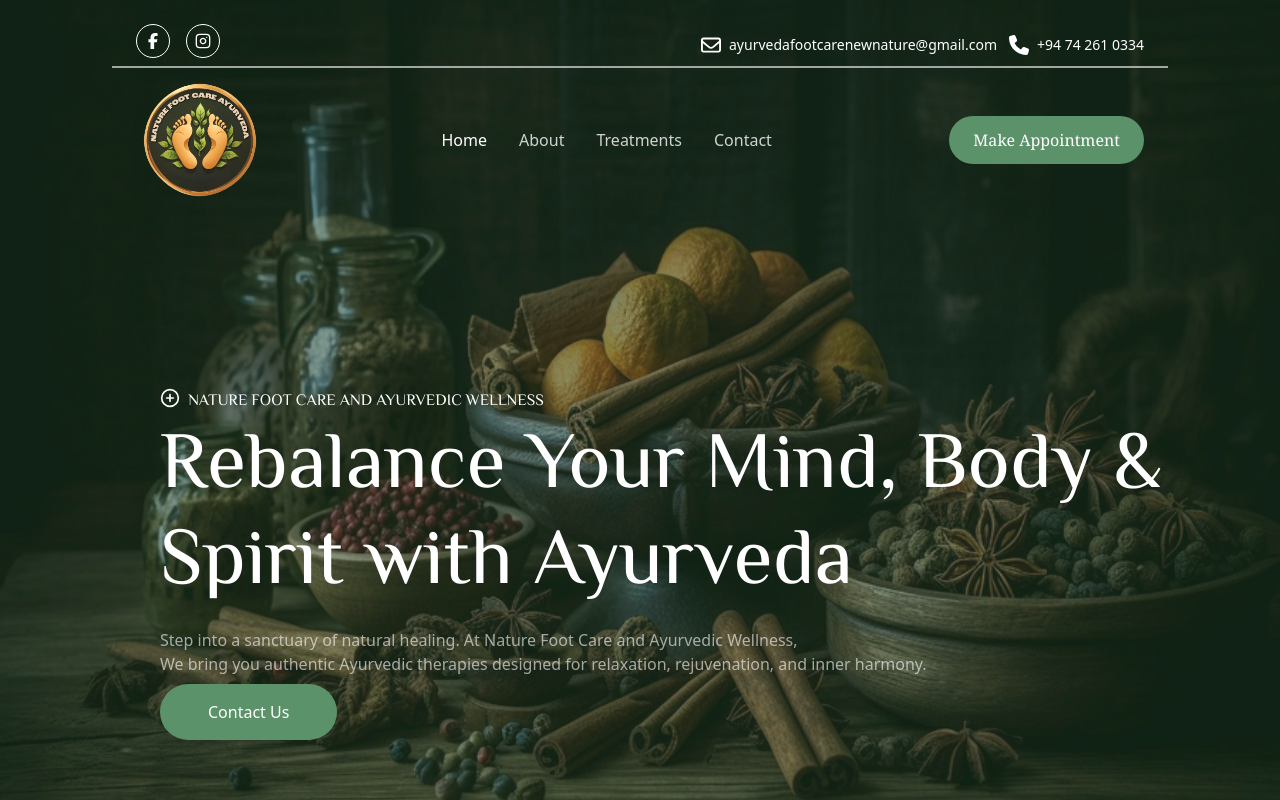
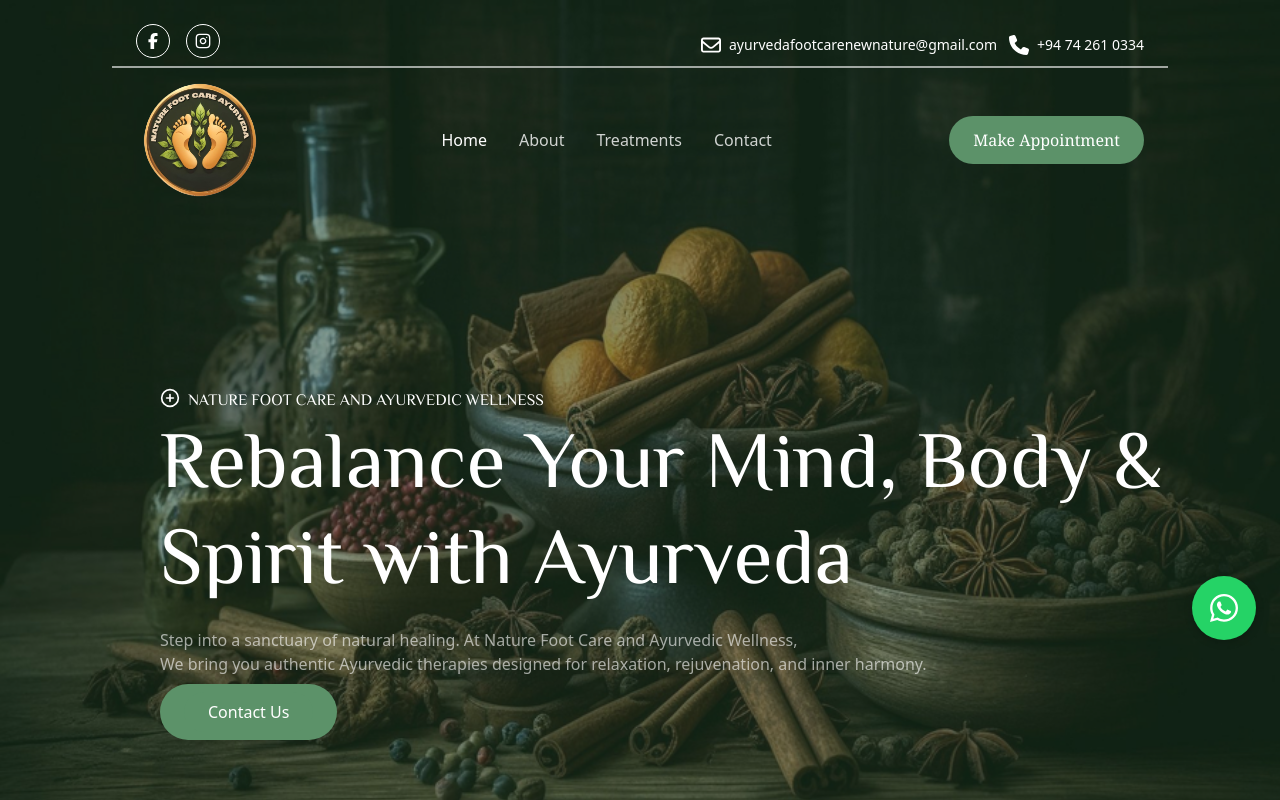
Before and after one commit to Jayaru98/ayurvedic-web, a React (Vite) app in the folder frontend/: page / in a window 1280 px wide. Shown: the top 800 px of the page. Built offline with nearby package versions, Linux system fonts and the light colour scheme.

Commit message:
Added a floating Whatsapp Icon

```diff
--- a/frontend/src/App.jsx
+++ b/frontend/src/App.jsx
@@ -7,9 +7,11 @@ import "@fontsource/philosopher/700.css";
 import Treatments from "./pages/treatments";
 
 import About from "./pages/About";
+import FloatingWhatsapp from "./components/FloatingWhatsapp";
 const App = () => {
   return (
     <div>
+      <FloatingWhatsapp />
       <Routes>
         <Route path="/" element={<Home />} />
         <Route path="/treatments" element={<Treatments />} />
--- /dev/null
+++ b/frontend/src/components/FloatingWhatsapp.jsx
@@ -0,0 +1,28 @@
+import React from 'react'
+import { FaWhatsapp } from 'react-icons/fa6'
+
+const FloatingWhatsapp = () => (
+    <a
+        href="https://wa.me/94742610334?text=Hello%2C%20I%20would%20like%20to%20make%20an%20appointment."
+        target='_blank'
+        rel='noopener noreferrer'
+        style={{
+            position: 'fixed',
+            bottom: '160px',
+            right: '24px',
+            zIndex: 1000,
+            backgroundColor: '#25D366',
+            borderRadius: '50%',
+            padding: '16px',
+            boxShadow: '0 2px 8px rgba(0,0,0,0.2)',
+            display: 'flex',
+            alignItems: 'center',
+            justifyContent: 'center'
+        }}
+        aria-label='Chat on Whatsapp'
+    >
+        <FaWhatsapp color='white' size={32} />
+    </a>
+);
+
+export default FloatingWhatsapp;
--- a/frontend/src/components/Header.jsx
+++ b/frontend/src/components/Header.jsx
@@ -7,6 +7,7 @@ import { FaFacebookF } from "react-icons/fa6";
 import { FiInstagram } from "react-icons/fi";
 import { NavLink } from 'react-router-dom';
 import MobileMenu from './mobileMenu';
+
 const Header = () => {
   const getLinkClass = ({ isActive }) => {
     return isActive
@@ -78,4 +79,5 @@ const Header = () => {
     </>
   )
 }
+
 export default Header
```
